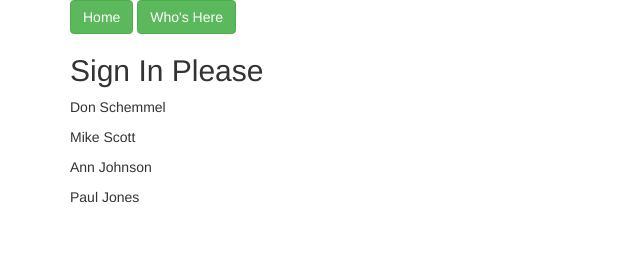
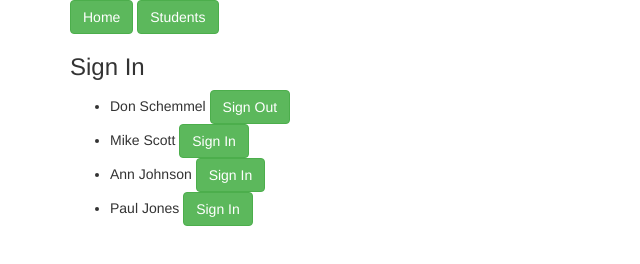
Before and after one commit to don35m/sign-in, a plain HTML site: page index.html at #!/students in a window 1280 px wide. Shown: the whole page, without its empty margins (0-640 px from the left). Drawn offline with nearby package versions, Linux system fonts and the light colour scheme.

Commit message:
Working somewhat, need code cleaned up and better functionality

```diff
--- a/partials/students.html
+++ b/partials/students.html
@@ -1,19 +1,17 @@
 <div class = "row">
   <div class = "col-md-12">
     <button  ui-sref = "home" class = "btn btn-success">Home</button>
-    <button  ui-sref = "teacher" class = "btn btn-success">Who's Here</button>
+    <button  ui-sref = "students" class = "btn btn-success">Students</button>
   </div>
 </div>
 
-<div class = "row">
-  <div class = "col-md-6">
-    <h2>Sign In Please</h2>
-    <div ng-repeat = "item in students">
-      <p>{{ item.name }}
-        <button  ng-click = "StudentsFactory.signInOut(item, true)" ng-show = "!item-signedIn" class = "btn btn-success">Sign In</button>
-        <button  ng-click = "StudentsFactory.signInOut(item, false)" ng-show = "item-signedIn" class = "btn btn-success">Sign Out</button>
 
-      </p>
-  </div>
-
+<h3 ng-show="students.length">Sign In</h3>
+  <ul>
+    <li ng-repeat="item in students">
+      {{ item.name }}
+      <button class ="btn btn-success" ng-click="item.signedIn=true" ng-show ="!item.signedIn">Sign In</button>
+      <button class ="btn btn-success" ng-click="item.signedIn=false" ng-show ="item.signedIn">Sign Out</button>
+    </li>
+  </ul>
 </div>
--- a/services/StudentsFactory.js
+++ b/services/StudentsFactory.js
@@ -2,7 +2,7 @@ signIn.factory('StudentsFactory', function StudentsFactory() {
   var factory = {};
 
   factory.students = [
-    { name: "Don Schemmel", signedIn: false },
+    { name: "Don Schemmel", signedIn: true },
     { name: "Mike Scott", signedIn: false },
     { name: "Ann Johnson", signedIn: false },
     { name: "Paul Jones", signedIn: false },
```
Also changed, not shown: partials/teacher.html (+2 -0 lines).
